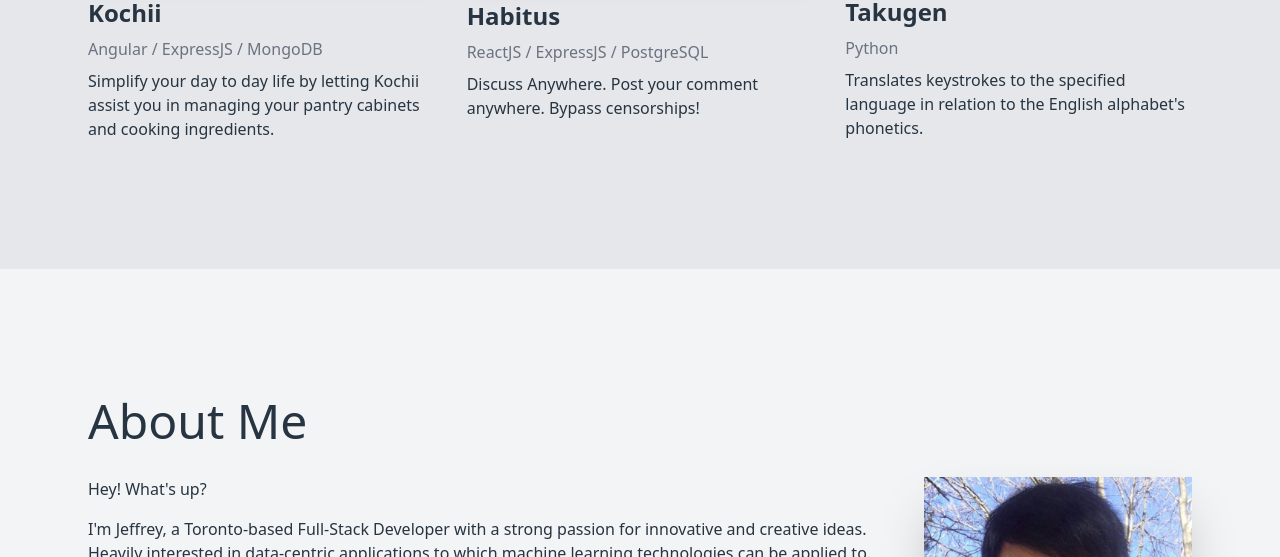
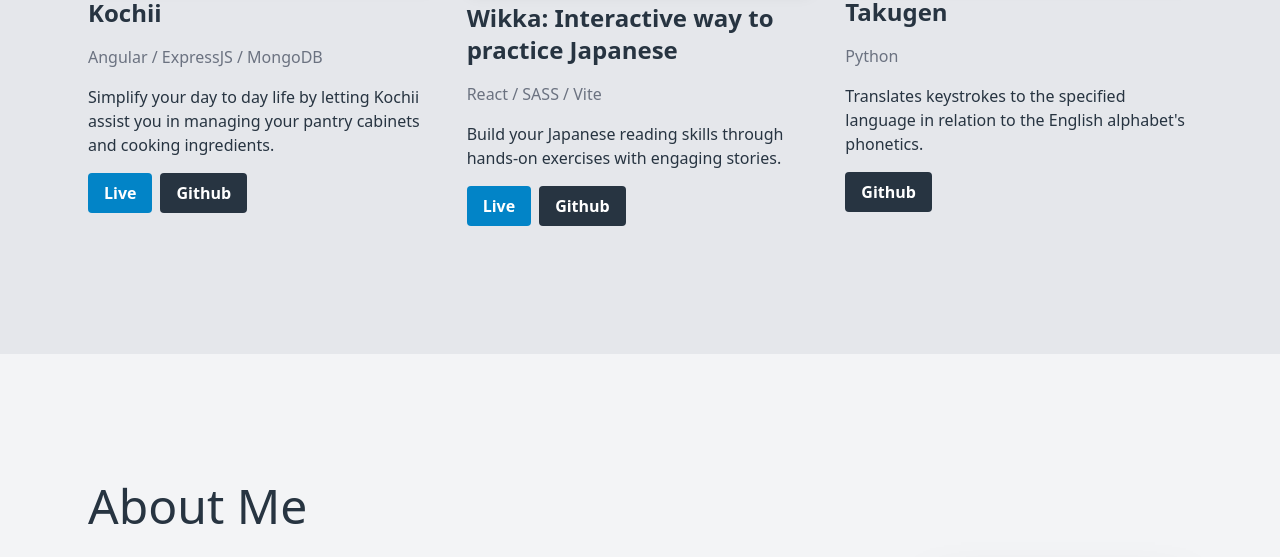
Before and after one commit to jeffreyrampineda/jeffreypineda.dev, an Astro site: page / in a window 1280 px wide. Shown: the part 1251-1808 px from the top of the page. Built offline with nearby package versions, Linux system fonts and the light colour scheme; Astro itself is replaced by a stand-in of ours.

Commit message:
add project: wikka

```diff
--- a/src/components/Projects.astro
+++ b/src/components/Projects.astro
@@ -9,18 +9,20 @@ const projectsList = [
     description:
       'Simplify your day to day life by letting Kochii assist you in managing your pantry cabinets and cooking ingredients.',
     link: 'https://www.kochii.app/',
+    github: 'https://github.com/jeffreyrampineda/kochii',
     imgSrc: '/assets/project_images/kochii-preview.jpg',
     imgAlt: "Kochii's landing page on a laptop",
   },
   {
     id: '2',
-    title: 'Habitus',
-    technologies: 'ReactJS / ExpressJS / PostgreSQL',
+    title: 'Wikka: Interactive way to practice Japanese',
+    technologies: 'React / SASS / Vite',
     description:
-      'Discuss Anywhere. Post your comment anywhere. Bypass censorships!',
-    link: 'https://habitus.app/',
-    imgSrc: '/assets/project_images/habitus-preview.jpg',
-    imgAlt: 'Habitus being used on google chrome',
+      'Build your Japanese reading skills through hands-on exercises with engaging stories.',
+    link: 'https://wikka.netlify.app/',
+    github: 'https://github.com/jeffreyrampineda/wikka',
+    imgSrc: '/assets/project_images/wikka-preview.jpg',
+    imgAlt: 'A typewriter',
   },
   {
     id: '3',
@@ -28,7 +30,8 @@ const projectsList = [
     technologies: 'Python',
     description:
       "Translates keystrokes to the specified language in relation to the English alphabet's phonetics.",
-    link: 'https://github.com/jeffreyrampineda/takugen',
+    link: '',
+    github: 'https://github.com/jeffreyrampineda/takugen',
     imgSrc: '/assets/project_images/takugen-preview.jpg',
     imgAlt: 'Roman alphabet translated to hiragana with Takugen',
   },
@@ -54,10 +57,28 @@ const projectsList = [
               height: 'auto',
             }}
           />
-          <div class="flex flex-col gap-2">
+          <div class="flex flex-col gap-4">
             <h4 class="text-2xl font-semibold">{project.title}</h4>
             <p class="text-gray-500">{project.technologies}</p>
             <p>{project.description}</p>
+            <div class="flex gap-2">
+              {project.link && (
+                <a
+                  href={`${project.link}`}
+                  class="cursor-pointer bg-sky-600 text-white font-bold py-2 px-4 rounded hover:shadow-lg"
+                >
+                  Live
+                </a>
+              )}
+              {project.github && (
+                <a
+                  href={`${project.github}`}
+                  class="cursor-pointer bg-primary text-white font-bold py-2 px-4 rounded hover:shadow-lg"
+                >
+                  Github
+                </a>
+              )}
+            </div>
           </div>
         </div>
       ))
```
Also changed, not shown: public/assets/project_images/wikka-preview.jpg (added).
